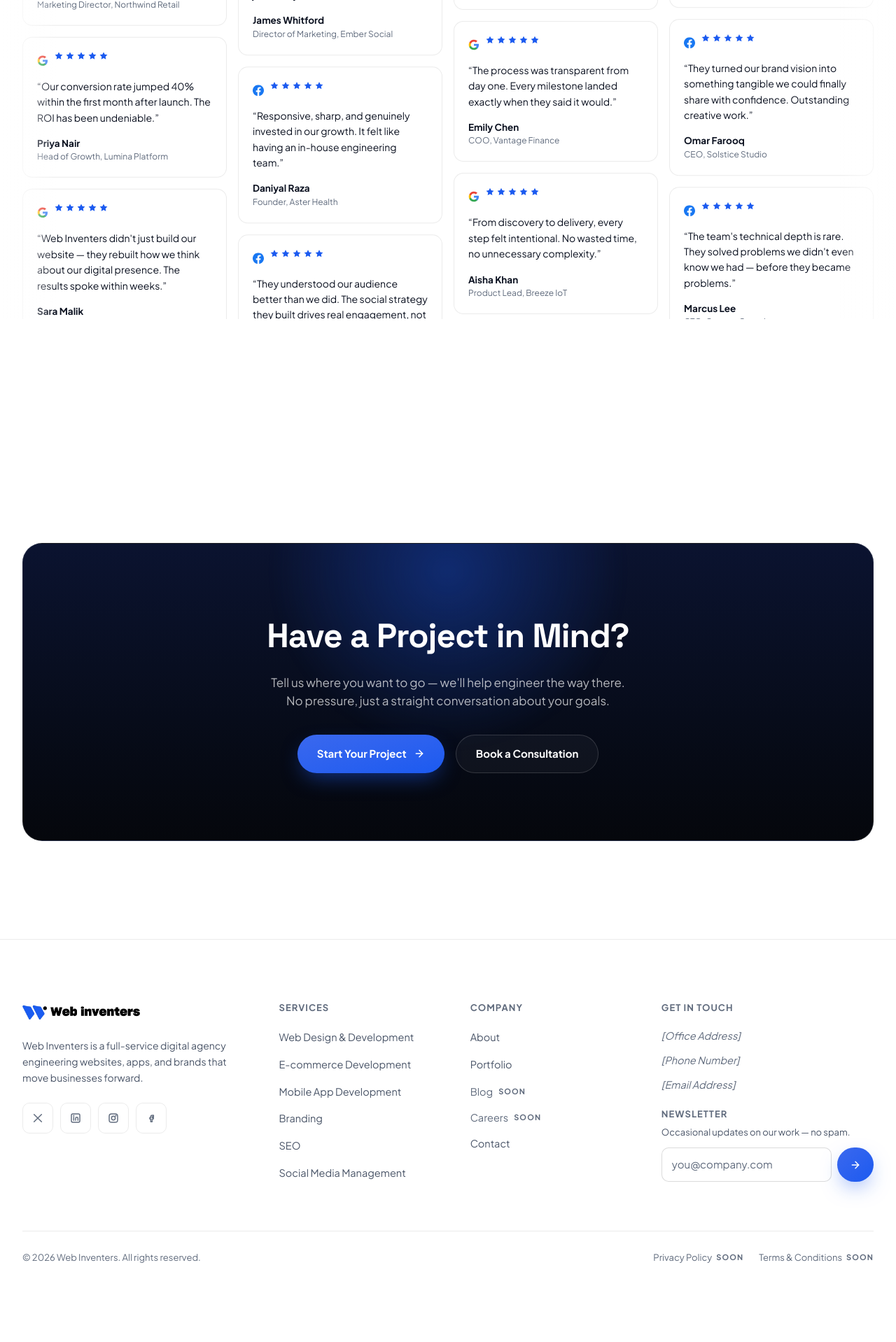
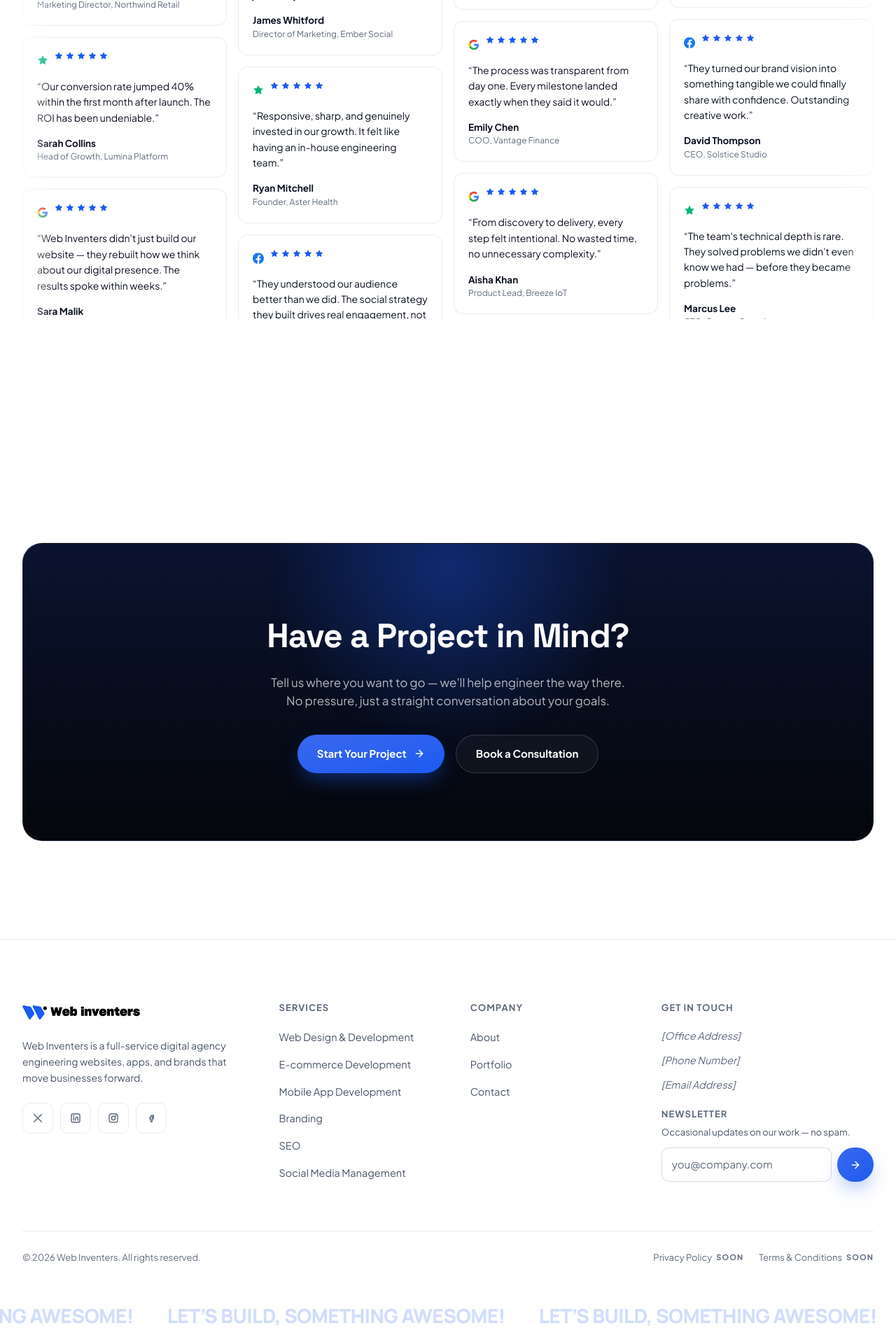
Before and after one commit to irtizapanjwani/webinverters, a Next.js app: page / in a window 1280 px wide. Shown: the part 5280-7198 px from the top of the page at 70% size. Before the commit the page ends 7119 px from the top, so only its background shows below. Built offline with nearby package versions, Linux system fonts and the light colour scheme.

Commit message:
fix: add footer scrolling and change testimonial names

```diff
--- a/src/app/components/Footer.tsx
+++ b/src/app/components/Footer.tsx
@@ -13,8 +13,6 @@ const SERVICE_LINKS = [
 const COMPANY_LINKS = [
   { label: "About", href: "#about" },
   { label: "Portfolio", href: "#work" },
-  { label: "Blog", href: "#", soon: true },
-  { label: "Careers", href: "#", soon: true },
   { label: "Contact", href: "#contact" },
 ];
 
@@ -65,7 +63,18 @@ const SOCIALS = [
 
 export default function Footer() {
   return (
-    <footer id="contact" className="border-t border-border pt-14 pb-8 lg:pt-22">
+    <footer id="contact" className="relative border-t border-border pt-14 pb-8 lg:pt-22 overflow-visible">
+      {/* Scrolling marquee below footer */}
+      <div className="absolute bottom-0 left-0 w-full translate-y-full overflow-hidden py-5" aria-hidden="true">
+        <div className="animate-marquee flex whitespace-nowrap">
+          {Array.from({ length: 8 }).map((_, i) => (
+            <span key={i} className="mx-6 font-manrope text-[28px] font-extrabold tracking-[-0.02em] text-accent/[0.2]">
+              LET&rsquo;S BUILD, SOMETHING AWESOME!
+            </span>
+          ))}
+        </div>
+      </div>
+
       <div className="mx-auto w-full max-w-[1400px] px-5 sm:px-8">
         <div className="mb-14 grid gap-10 sm:grid-cols-2 lg:grid-cols-[1.4fr_1fr_1fr_1.3fr]">
           <div>
@@ -124,24 +133,12 @@ export default function Footer() {
             <ul>
               {COMPANY_LINKS.map((link) => (
                 <li key={link.label} className="mb-3.25">
-                  {link.soon ? (
-                    <span
-                      aria-disabled="true"
-                      className="inline-flex items-center gap-2 text-[14.5px] text-ink-faint"
-                    >
-                      {link.label}
-                      <span className="text-[11px] font-bold tracking-[0.1em] uppercase">
-                        Soon
-                      </span>
-                    </span>
-                  ) : (
                   <a
                     href={link.href}
                     className="inline-block py-0.5 text-[14.5px] text-ink-dim transition-colors hover:text-ink"
                   >
                     {link.label}
                   </a>
-                  )}
                 </li>
               ))}
             </ul>
--- a/src/app/components/Testimonials.tsx
+++ b/src/app/components/Testimonials.tsx
@@ -13,9 +13,9 @@ const TESTIMONIALS = [
   {
     quote:
       "Responsive, sharp, and genuinely invested in our growth. It felt like having an in-house engineering team.",
-    name: "Daniyal Raza",
+    name: "Ryan Mitchell",
     role: "Founder, Aster Health",
-    platform: "clutch" as const,
+    platform: "trustpilot" as const,
   },
   {
     quote:
@@ -27,23 +27,23 @@ const TESTIMONIALS = [
   {
     quote:
       "They turned our brand vision into something tangible we could finally share with confidence. Outstanding creative work.",
-    name: "Omar Farooq",
+    name: "David Thompson",
     role: "CEO, Solstice Studio",
-    platform: "clutch" as const,
+    platform: "facebook" as const,
   },
   {
     quote:
       "Our conversion rate jumped 40% within the first month after launch. The ROI has been undeniable.",
-    name: "Priya Nair",
+    name: "Sarah Collins",
     role: "Head of Growth, Lumina Platform",
-    platform: "google" as const,
+    platform: "trustpilot" as const,
   },
   {
     quote:
       "They understood our audience better than we did. The social strategy they built drives real engagement, not just vanity metrics.",
     name: "James Whitford",
     role: "Director of Marketing, Ember Social",
-    platform: "clutch" as const,
+    platform: "facebook" as const,
   },
   {
     quote:
@@ -57,7 +57,7 @@ const TESTIMONIALS = [
       "The team's technical depth is rare. They solved problems we didn't even know we had — before they became problems.",
     name: "Marcus Lee",
     role: "CTO, Canopy Growth",
-    platform: "clutch" as const,
+    platform: "trustpilot" as const,
   },
 ];
 
@@ -95,9 +95,20 @@ function FacebookLogo() {
   );
 }
 
+function TrustpilotLogo() {
+  return (
+    <svg viewBox="0 0 24 24" className="h-4 w-4" aria-label="Trustpilot">
+      <path d="M12 1l3.09 6.26L22 8.27l-5 4.87 1.18 6.88L12 16.77l-6.18 3.25L7 13.14 2 8.27l6.91-1.01L12 1z" fill="#00B67A" />
+      <path d="M12 1l3.09 6.26L22 8.27l-5 4.87 1.18 6.88L12 16.77V1z" fill="#00B67A" />
+      <path d="M12 1v15.77l-6.18 3.25L7 13.14 2 8.27l6.91-1.01L12 1z" fill="#00B67A" />
+    </svg>
+  );
+}
+
 const PLATFORM = {
   google: GoogleLogo,
-  clutch: FacebookLogo,
+  facebook: FacebookLogo,
+  trustpilot: TrustpilotLogo,
 } as const;
 
 function StarRating() {
```
Lines whose indentation alone changed are shown as unchanged.
